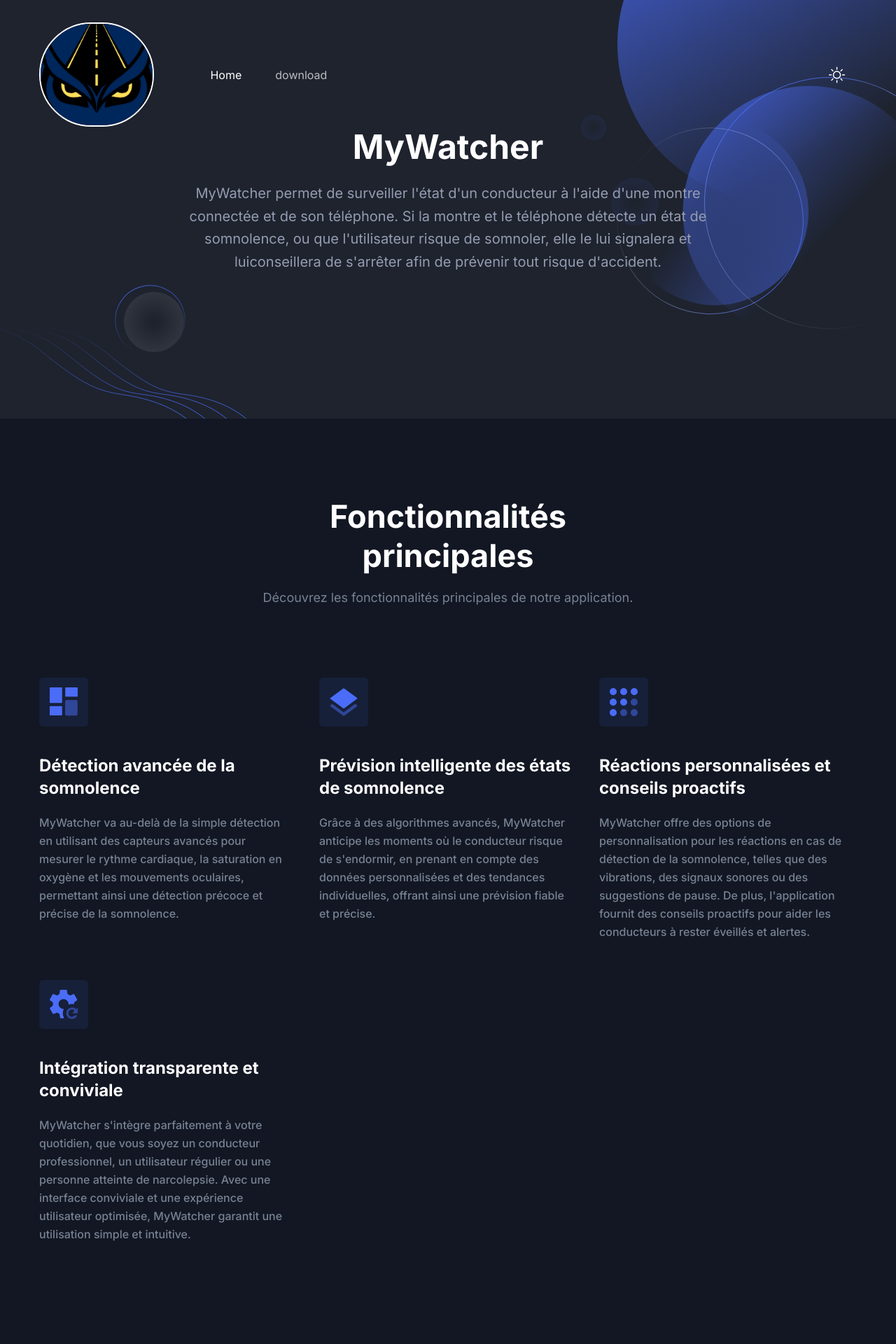
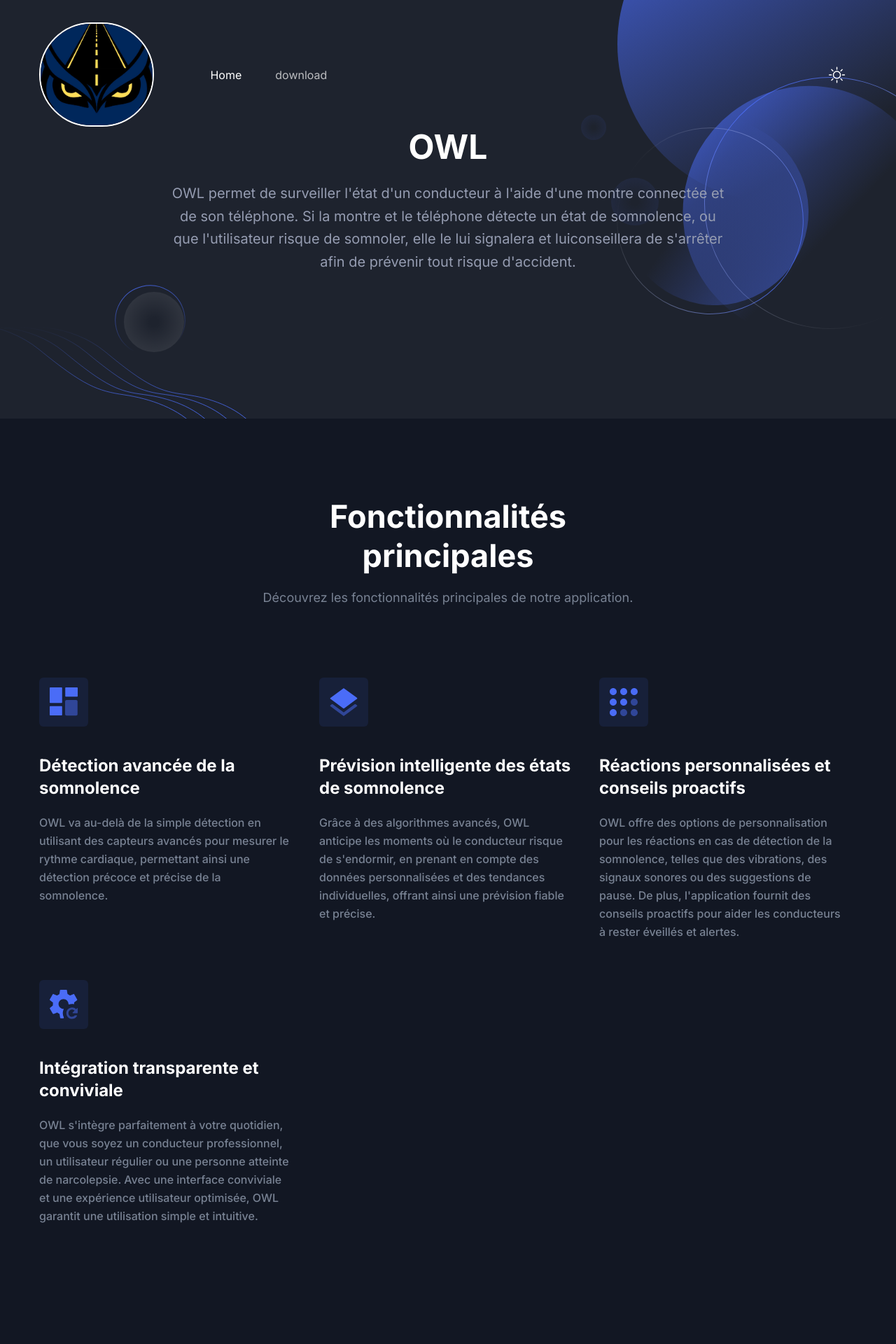
Before and after one commit to MyWatcher/ShowcaseWebsite, a Next.js app: page / in a window 1280 px wide. Shown: the top 1920 px of the page at 70% size. Built offline with nearby package versions, Linux system fonts and the light colour scheme.

Commit message:
[MOD] rename text display

```diff
--- a/app/about/page.tsx
+++ b/app/about/page.tsx
@@ -13,7 +13,7 @@
     <>
       <Breadcrumb
         pageName="About Page"
-        description="MyWatcher surveille l'état du conducteur en utilisant une montre connectée et un téléphone. Si ces appareils détectent un état de somnolence ou estiment que l'utilisateur risque de s'assoupir, ils lui signalent et lui recommandent de faire une pause pour éviter tout danger d'accident."
+        description="OWL surveille l'état du conducteur en utilisant une montre connectée et un téléphone. Si ces appareils détectent un état de somnolence ou estiment que l'utilisateur risque de s'assoupir, ils lui signalent et lui recommandent de faire une pause pour éviter tout danger d'accident."
       />
       <AboutSectionOne />
     </>
--- a/components/Features/featuresData.tsx
+++ b/components/Features/featuresData.tsx
@@ -14,7 +14,7 @@
     ),
     title: "Détection avancée de la somnolence",
     paragraph:
-      "MyWatcher va au-delà de la simple détection en utilisant des capteurs avancés pour mesurer le rythme cardiaque, la saturation en oxygène et les mouvements oculaires, permettant ainsi une détection précoce et précise de la somnolence.",
+      "OWL va au-delà de la simple détection en utilisant des capteurs avancés pour mesurer le rythme cardiaque, permettant ainsi une détection précoce et précise de la somnolence.",
   },
   {
     id: 1,
@@ -29,7 +29,7 @@
     ),
     title: "Prévision intelligente des états de somnolence",
     paragraph:
-      "Grâce à des algorithmes avancés, MyWatcher anticipe les moments où le conducteur risque de s'endormir, en prenant en compte des données personnalisées et des tendances individuelles, offrant ainsi une prévision fiable et précise.",
+      "Grâce à des algorithmes avancés, OWL anticipe les moments où le conducteur risque de s'endormir, en prenant en compte des données personnalisées et des tendances individuelles, offrant ainsi une prévision fiable et précise.",
   },
   {
     id: 1,
@@ -44,7 +44,7 @@
     ),
     title: "Réactions personnalisées et conseils proactifs",
     paragraph:
-      "MyWatcher offre des options de personnalisation pour les réactions en cas de détection de la somnolence, telles que des vibrations, des signaux sonores ou des suggestions de pause. De plus, l'application fournit des conseils proactifs pour aider les conducteurs à rester éveillés et alertes.",
+      "OWL offre des options de personnalisation pour les réactions en cas de détection de la somnolence, telles que des vibrations, des signaux sonores ou des suggestions de pause. De plus, l'application fournit des conseils proactifs pour aider les conducteurs à rester éveillés et alertes.",
   },
   {
     id: 1,
@@ -59,7 +59,7 @@
     ),
     title: "Intégration transparente et conviviale",
     paragraph:
-      "MyWatcher s'intègre parfaitement à votre quotidien, que vous soyez un conducteur professionnel, un utilisateur régulier ou une personne atteinte de narcolepsie. Avec une interface conviviale et une expérience utilisateur optimisée, MyWatcher garantit une utilisation simple et intuitive.",
+      "OWL s'intègre parfaitement à votre quotidien, que vous soyez un conducteur professionnel, un utilisateur régulier ou une personne atteinte de narcolepsie. Avec une interface conviviale et une expérience utilisateur optimisée, OWL garantit une utilisation simple et intuitive.",
   }
 ];
 export default featuresData;
--- a/components/Hero/index.tsx
+++ b/components/Hero/index.tsx
@@ -15,10 +15,10 @@
                 data-wow-delay=".2s"
               >
                 <h1 className="mb-5 text-3xl font-bold leading-tight text-black dark:text-white sm:text-4xl sm:leading-tight md:text-5xl md:leading-tight">
-                MyWatcher
+                OWL
                 </h1>
                 <p className="dark:text-body-color-dark mb-12 text-base !leading-relaxed text-body-color sm:text-lg md:text-xl">
-                  {"MyWatcher permet de surveiller l'état d'un conducteur à l'aide d'une montre connectée et de son téléphone. Si la montre et le téléphone détecte un état de somnolence, ou que l'utilisateur risque de somnoler, elle le lui signalera et lui"}
+                  {"OWL permet de surveiller l'état d'un conducteur à l'aide d'une montre connectée et de son téléphone. Si la montre et le téléphone détecte un état de somnolence, ou que l'utilisateur risque de somnoler, elle le lui signalera et lui"}
                   {"conseillera de s'arrêter afin de prévenir tout risque d'accident."}
                 </p>
               </div>
```
Also changed, not shown: public/icon.png (added).
